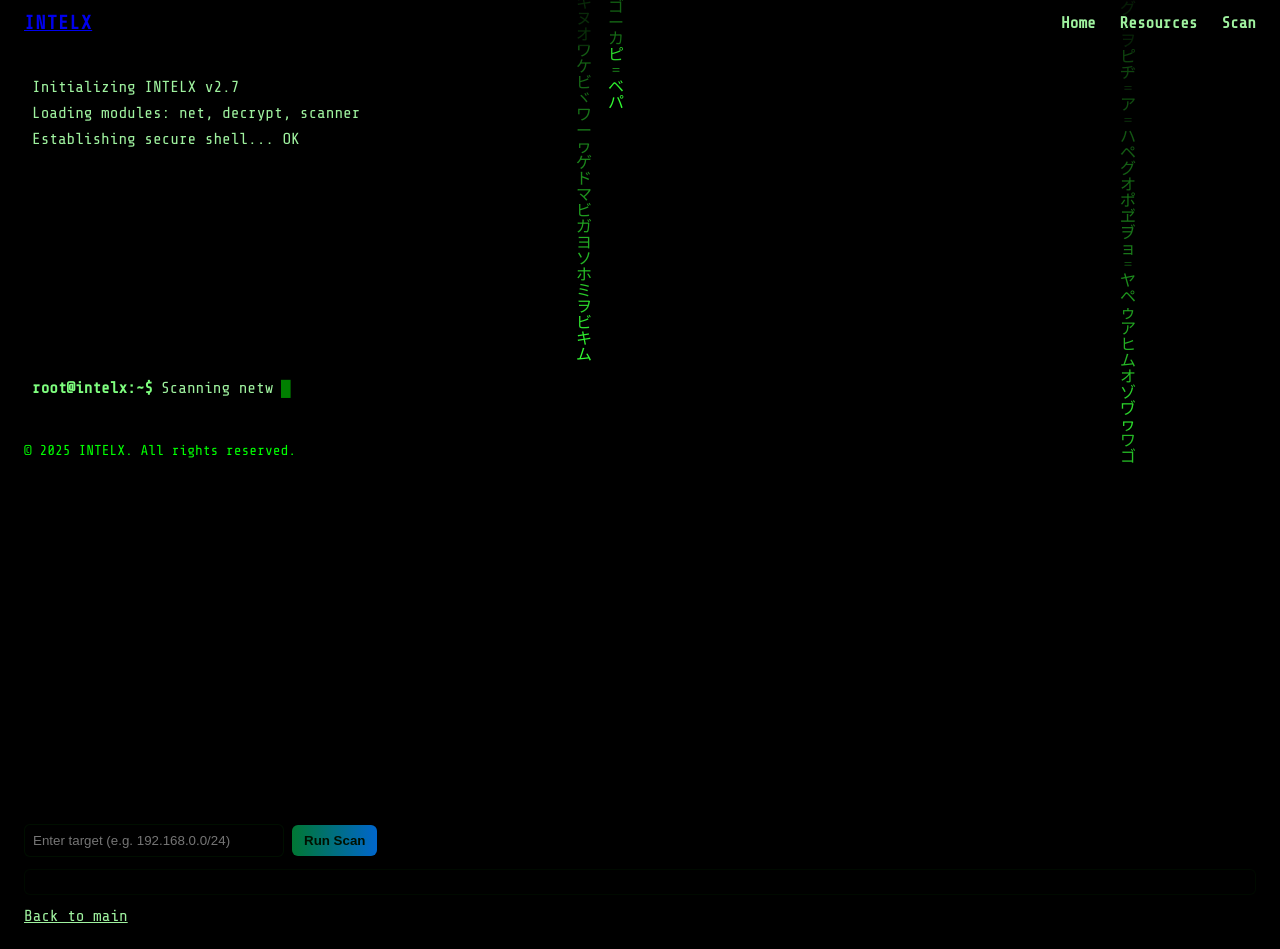
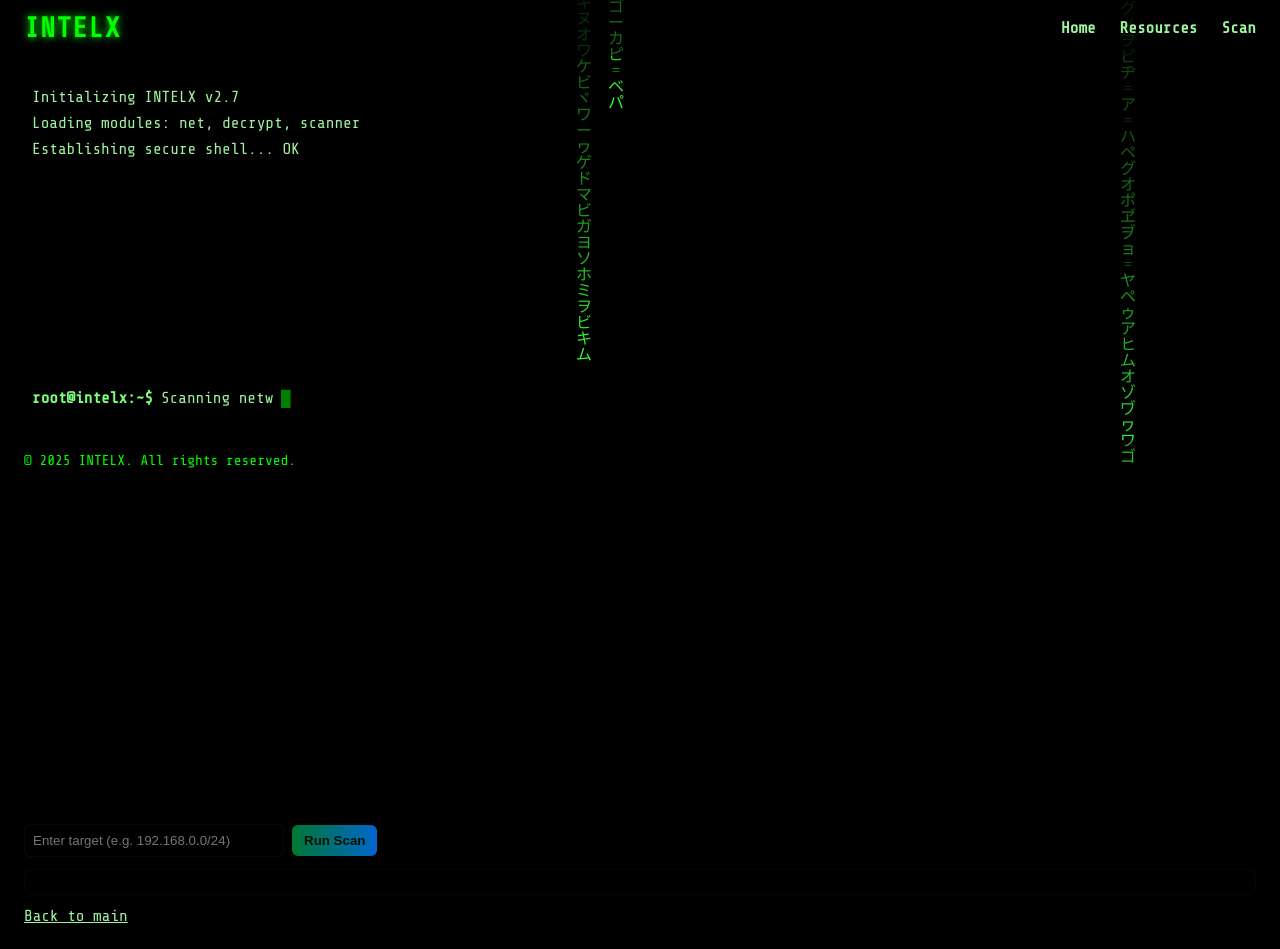
Before and after one commit to MrKnoxx/Intelx, a website: page scan/index.html in a window 1280 px wide. Drawn offline with nearby package versions, Linux system fonts and the light colour scheme; animation ran at ten frames a second.

Commit message:
Update index.html

```diff
--- a/scan/index.html
+++ b/scan/index.html
@@ -12,6 +12,26 @@
       .terminal { max-height: 48vh; overflow: auto; }
       /* Ensure overlay remains above the matrix */
       .overlay { z-index: 2; }
+
+      /* Logo styling */
+      .logo {
+        font-family: 'Share Tech Mono', monospace;
+        font-size: 28px;
+        color: #00ff00; /* neon green */
+        text-decoration: none;
+        font-weight: bold;
+        letter-spacing: 1px;
+        animation: glow 2s infinite;
+      }
+      .logo:hover {
+        color: #66ff66;
+        text-shadow: 0 0 4px #00ff00;
+      }
+      @keyframes glow {
+        0% { text-shadow: 0 0 2px #00ff00; }
+        50% { text-shadow: 0 0 8px #00ff00; }
+        100% { text-shadow: 0 0 2px #00ff00; }
+      }
     </style>
   </head>
   <body>
@@ -19,9 +39,9 @@
       <!-- full-screen matrix background for scan page -->
       <canvas id="matrix" style="position:fixed;inset:0;width:100%;height:100%;z-index:0;opacity:1;pointer-events:none;"></canvas>
       <nav class="navbar">
-        <a href="/home" class="logo">INTELX</a>
+        <a href="/" class="logo">INTELX</a>
         <ul class="nav-links">
-          <li><a href="/home">Home</a></li>
+          <li><a href="/">Home</a></li>
           <li><a href="/resources">Resources</a></li>
           <li><a href="/scan">Scan</a></li>
         </ul>
@@ -37,8 +57,6 @@
         </div>
       </main>
 
-      <!-- Removed duplicated nav-banner and homepage intro per user request -->
-
       <footer>
         <p>&copy; 2025 INTELX. All rights reserved.</p>
       </footer>
@@ -50,7 +68,7 @@
         <button id="scan-run" style="padding:8px 12px;border-radius:6px;background:linear-gradient(90deg,#073,#06c);border:none;color:#001100;font-weight:700;">Run Scan</button>
       </div>
       <pre id="scan-output" style="margin-top:12px;color:#9ff29f;white-space:pre-wrap;max-height:280px;overflow:auto;padding:12px;border-radius:6px;background:rgba(0,0,0,0.16);border:1px solid rgba(0,255,0,0.04);"></pre>
-      <p style="margin-top:12px"><a href="/home" style="color:#9ff29f">Back to main</a></p>
+      <p style="margin-top:12px"><a href="/" style="color:#9ff29f">Back to main</a></p>
     </div>
 
     <script src="/script.js" defer></script>
```
